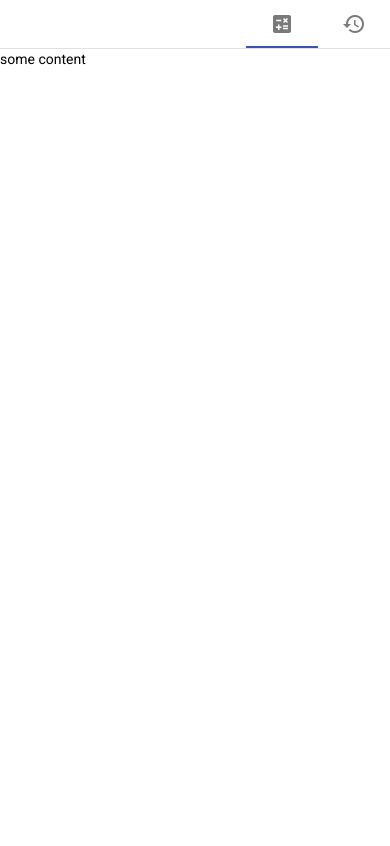
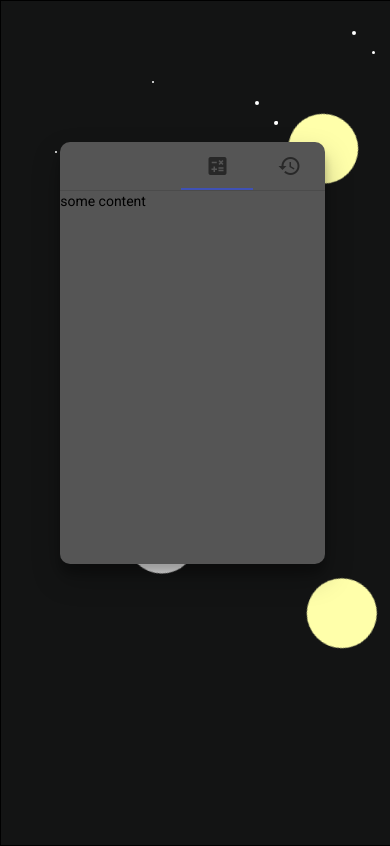
Before and after one commit to hamada-j/Clima, an Angular app in the folder clima-app/: page /calc in a window 390 px wide. Built offline with nearby package versions, Linux system fonts and the light colour scheme.

Commit message:
Center de Div of App
- Center de Div of App in Body
- Add some CSS to Div and Perspectiv
- Add to the Body a Canva Animation of nigth with some stars and moon.
- Make all Responsive .

```diff
--- a/clima-app/src/app/app.component.html
+++ b/clima-app/src/app/app.component.html
@@ -1 +1,3 @@
-<router-outlet></router-outlet>
+<div id="container">
+  <router-outlet></router-outlet>
+</div>
--- a/clima-app/src/app/app.component.scss
+++ b/clima-app/src/app/app.component.scss
@@ -0,0 +1,15 @@
+#container {
+  background-color: #555;
+  position: absolute;
+  left: 18%;
+  top: 18%;
+  width: 68%;
+  height: 50%;
+  margin-left: -10px;
+  /* -1/2 width */
+  margin-top: -10px;
+  /* -1/2 height */
+
+  border-radius: 10px;
+  box-shadow: 0 14px 28px rgba(0, 0, 0, 0.25), 0 10px 10px rgba(0, 0, 0, 0.22);
+}
--- a/clima-app/src/index.html
+++ b/clima-app/src/index.html
@@ -1,15 +1,36 @@
-<!doctype html>
+<!DOCTYPE html>
 <html lang="en">
   <head>
-  <meta charset="utf-8">
+    <meta charset="utf-8" />
     <title>ClimaApp</title>
-  <base href="/">
-  <meta name="viewport" content="width=device-width, initial-scale=1">
-  <link rel="icon" type="image/x-icon" href="favicon.ico">
-  <link href="https://fonts.googleapis.com/css?family=Roboto:300,400,500&display=swap" rel="stylesheet">
-  <link href="https://fonts.googleapis.com/icon?family=Material+Icons" rel="stylesheet">
+    <base href="/" />
+    <meta name="viewport" content="width=device-width, initial-scale=1" />
+    <link rel="icon" type="image/x-icon" href="favicon.ico" />
+    <link
+      href="https://fonts.googleapis.com/css?family=Roboto:300,400,500&display=swap"
+      rel="stylesheet"
+    />
+    <link
+      href="https://fonts.googleapis.com/icon?family=Material+Icons"
+      rel="stylesheet"
+    />
   </head>
   <body class="mat-typography">
+    <div class="canvas">
+      <div class="star"></div>
+      <div class="star a"></div>
+      <div class="star b"></div>
+      <div class="star c"></div>
+      <div class="star d"></div>
+      <div class="wind"></div>
+
+      <div class="eclipse">
+        <div class="sun"></div>
+        <div class="sun a"></div>
+        <div class="moon"></div>
+        <div class="moon a"></div>
+      </div>
+    </div>
     <app-root></app-root>
   </body>
 </html>
--- a/clima-app/src/styles.scss
+++ b/clima-app/src/styles.scss
@@ -1,4 +1,133 @@
 /* You can add global styles to this file, and also import other style files */
 
-html, body { height: 100%; }
-body { margin: 0; font-family: Roboto, "Helvetica Neue", sans-serif; }
+html,
+body {
+  height: 100%;
+}
+body {
+  margin: 0;
+  font-family: Roboto, "Helvetica Neue", sans-serif;
+
+  background-color: rgb(138, 138, 138);
+}
+.canvas {
+  width: 100%;
+  height: 100%;
+  border: 1px solid #000;
+  margin: 0 auto;
+  position: relative;
+  animation-delay: 1s;
+  background: #131414;
+  animation-name: daylight;
+  animation-duration: 20s;
+  animation-iteration-count: infinite;
+  overflow: hidden;
+  animation-timing-function: linear;
+}
+.eclipse {
+  width: 50%;
+  height: 50%;
+  /*border: 1px solid #000;*/
+  position: absolute;
+  left: 60%;
+  top: 20%;
+  animation-name: time;
+  animation-duration: 40s;
+  animation-iteration-count: infinite;
+  z-index: 0;
+  animation-timing-function: linear;
+}
+.sun {
+  width: 70px;
+  height: 70px;
+  border-radius: 50%;
+  background-color: #ffa;
+  position: absolute;
+  top: -35px;
+  left: -35px;
+}
+.sun.a {
+  bottom: -35px;
+  right: -35px;
+  left: auto;
+  top: auto;
+}
+.moon {
+  position: absolute;
+  top: -35px;
+  right: -35px;
+  width: 70px;
+  height: 70px;
+  border-radius: 50%;
+  background-color: #fff;
+}
+.moon.a {
+  bottom: -35px;
+  left: -35px;
+  top: auto;
+  right: auto;
+}
+
+.star {
+  width: 4px;
+  height: 4px;
+  border-radius: 50%;
+  background-color: #fff;
+  position: absolute;
+  top: 100%;
+  left: 100%;
+  animation-name: fader;
+  animation-duration: 20s;
+  animation-iteration-count: infinite;
+}
+.star::before {
+  content: "";
+  width: 3px;
+  height: 3px;
+  border-radius: 50%;
+  background-color: #fff;
+  position: absolute;
+  left: 20px;
+  top: 20px;
+  animation-name: blinker;
+  animation-duration: 20s;
+  animation-iteration-count: infinite;
+}
+.star::after {
+  content: "";
+  width: 2px;
+  height: 2px;
+  border-radius: 50%;
+  background-color: #fff;
+  position: absolute;
+  left: -200px;
+  top: 50px;
+  animation-name: blinker;
+  animation-duration: 20s;
+  animation-iteration-count: infinite;
+}
+.star.a {
+  top: 30px;
+  left: 90%;
+}
+.star.b {
+  top: 120px;
+  left: 70%;
+}
+.star.c {
+  top: 100px;
+  left: 65%;
+}
+.star.d {
+  top: 200px;
+  left: 15%;
+}
+
+@keyframes time {
+  0% {
+    transform: rotate(0deg);
+  }
+  100% {
+    transform: rotate(180deg);
+  }
+}
```
Lines whose indentation alone changed are shown as unchanged.
